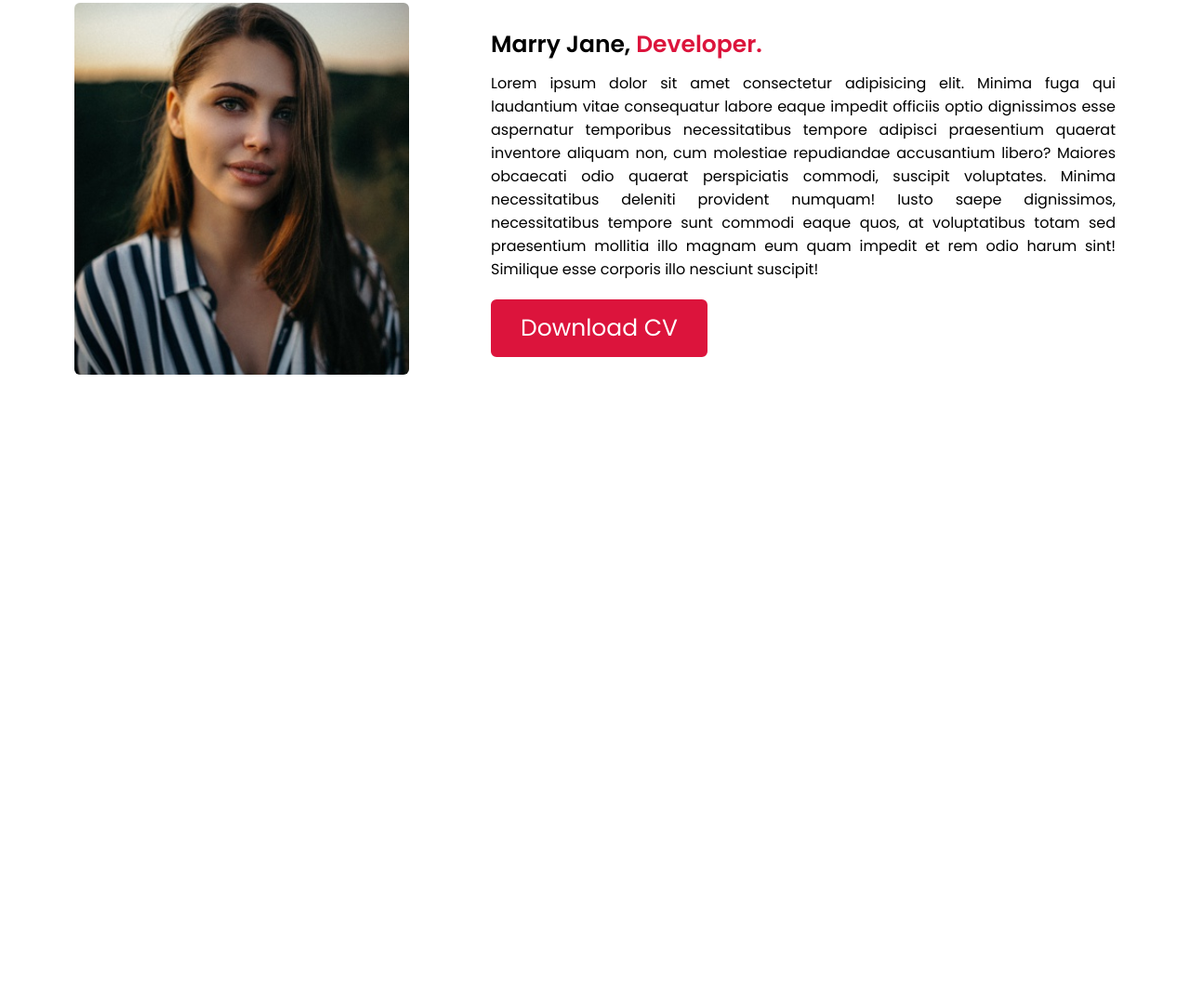
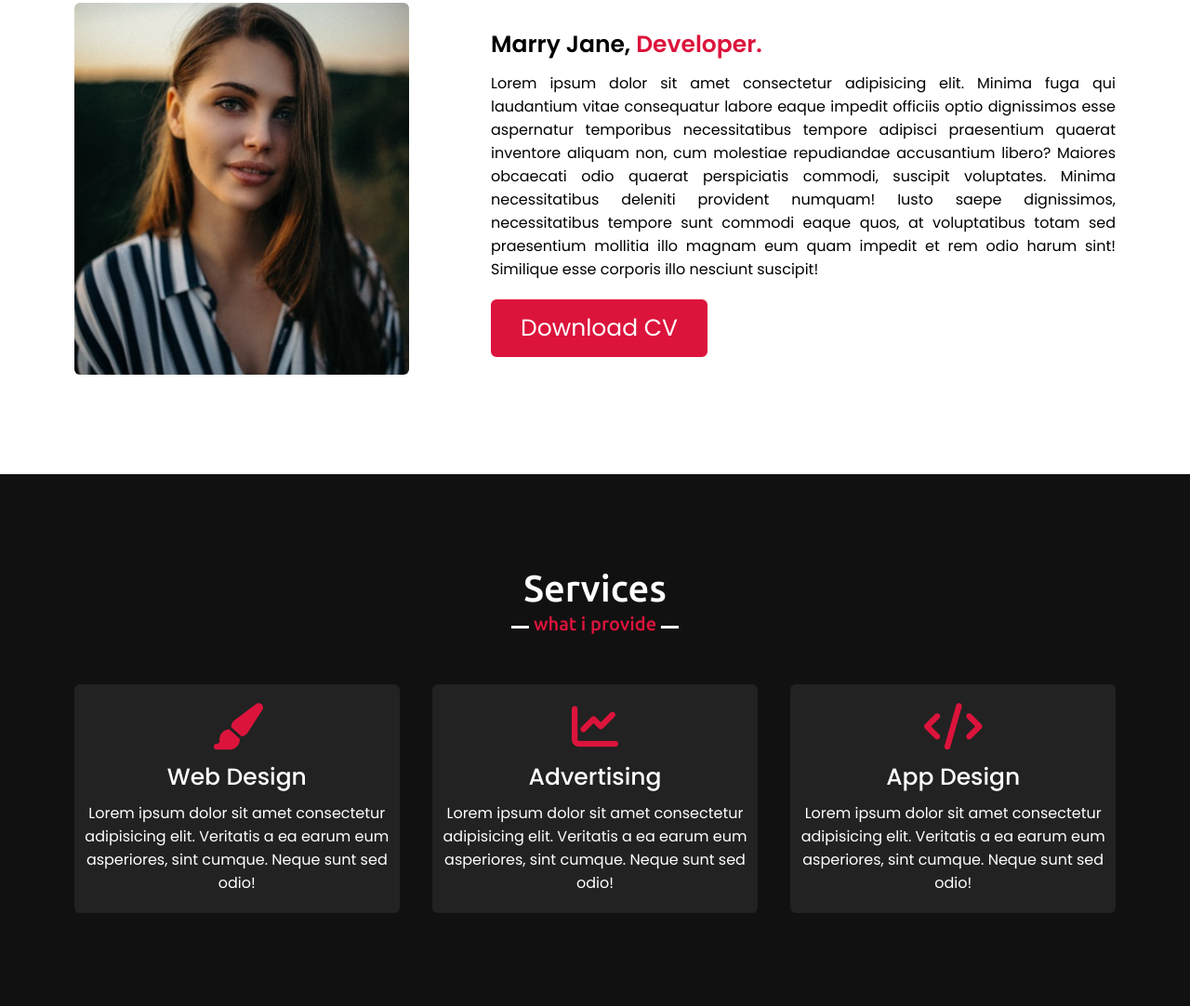
Before and after one commit to suryansh098/simple-portfolio, a plain HTML site: page index.html in a window 1280 px wide. Shown: the part 1023-2105 px from the top of the page at 93% size. Before the commit the page ends 1533 px from the top, so only its background shows below. Drawn offline with nearby package versions, Linux system fonts and the light colour scheme.

Commit message:
Services Section

```diff
--- a/index.html
+++ b/index.html
@@ -57,6 +57,38 @@
         </div>
     </section>
 
+    <!-- Services Section -->
+    <section class="services" id="services">
+        <div class="max-width">
+            <h2 class="title">Services</h2>
+            <div class="services-content">
+                <div class="card">
+                    <div class="box">
+                        <i class="fas fa-paint-brush"></i>
+                        <div class="text">Web Design</div>
+                        <p>Lorem ipsum dolor sit amet consectetur adipisicing elit. Veritatis a ea earum eum asperiores, sint cumque. Neque sunt sed odio!</p>
+                    </div>
+                </div>
+
+                <div class="card">
+                    <div class="box">
+                        <i class="fas fa-chart-line"></i>
+                        <div class="text">Advertising</div>
+                        <p>Lorem ipsum dolor sit amet consectetur adipisicing elit. Veritatis a ea earum eum asperiores, sint cumque. Neque sunt sed odio!</p>
+                    </div>
+                </div>
+
+                <div class="card">
+                    <div class="box">
+                        <i class="fas fa-code"></i>
+                        <div class="text">App Design</div>
+                        <p>Lorem ipsum dolor sit amet consectetur adipisicing elit. Veritatis a ea earum eum asperiores, sint cumque. Neque sunt sed odio!</p>
+                    </div>
+                </div>
+            </div>
+        </div>
+    </section>
+
     <script src="script.js"></script>
 </body>
 </html>
--- a/style.css
+++ b/style.css
@@ -129,15 +129,12 @@
     color: crimson;
 }
 
-/* about section styling*/
+/* common section styling */
 section {
     padding: 100px 0;
 }
-.about {
-    font-family: 'Poppins', sans-serif;
-}
 
-.about .title {
+section .title {
     position: relative;
     text-align: center;
     font-size: 40px;
@@ -147,7 +144,7 @@ section {
     font-family: 'Ubuntu', sans-serif;
 }
 
-.about .title::before {
+section .title::before {
     content: "";
     position: absolute;
     bottom: 0;
@@ -158,8 +155,7 @@ section {
     transform: translateX(-50%);
 }
 
-.about .title::after {
-    content: "who am i";
+section .title::after {
     position: absolute;
     bottom: -12px;
     left: 50%;
@@ -170,7 +166,17 @@ section {
     transform: translateX(-50%);
 }
 
-.about .about-content {
+/* about section styling*/
+.about, .services {
+    font-family: 'Poppins', sans-serif;
+}
+
+.about .title::after {
+    content: "who am i";
+}
+
+.about .about-content,
+.services .services-content {
     display: flex;
     flex-wrap: wrap;
     align-items: center;
@@ -222,6 +228,57 @@ section {
     color: crimson;
     background-color: transparent;
 
+}
+
+/* services section */
+.services {
+    background-color: #111;
+    color: #fff;
+}
+
+.services .title::before {
+    background-color: #fff;
+}
+
+.services .title::after {
+    background-color: #111;
+    content: "what i provide";
+}
+
+.services .services-content .card {
+    width: calc(33% - 20px);
+    background-color: #222;
+    text-align: center;
+    border-radius: 6px;
+    padding: 20px 5px;
+    cursor: pointer;
+}
+
+.services .services-content .card:hover {
+    background-color: crimson;
+}
+
+.services .services-content .card .box {
+    transition: all 0.3s ease;
+}
+
+.services .services-content .card:hover .box {
+    transform: scale(1.05);
+}
+
+.services .services-content .card i {
+    font-size: 50px;
+    color: crimson;
+    transition: color 0.3s ease;
+}
+
+.services .services-content .card:hover i{
+    color: #fff;
+}
+.services .services-content .card .text {
+    font-size: 25px;
+    font-weight: 500;
+    margin: 10px 0 7px 0;
 }
 
 /* responsive media query */
@@ -301,6 +358,10 @@ section {
     .about .about-content .right {
         flex: 100%;
     }
+    .services .services-content .card {
+        width: calc(50% - 10px);
+        margin-bottom: 20px;
+    }
 }
 
 @media (max-width: 690px) {
@@ -316,6 +377,9 @@ section {
     .home .home-content a {
         font-size: 20px;
     }
+    .services .services-content .card {
+        width: 100%;
+    }
 }
 
 @media (max-width: 490px) {
```
